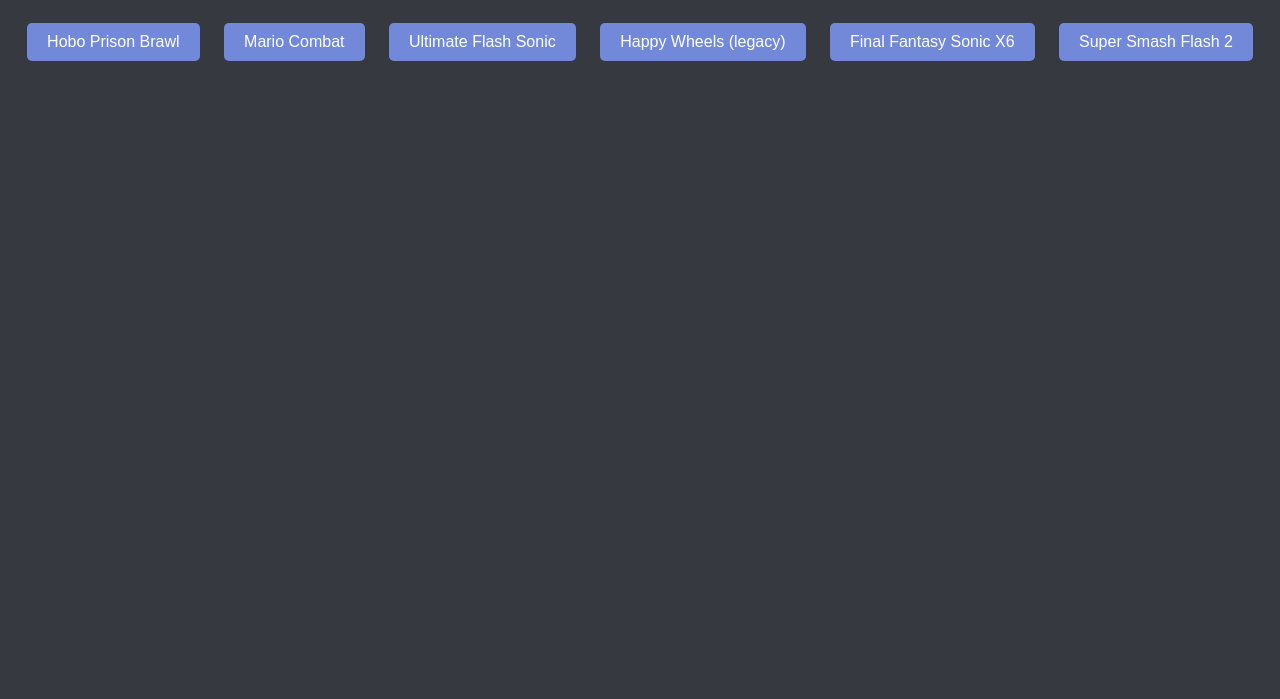
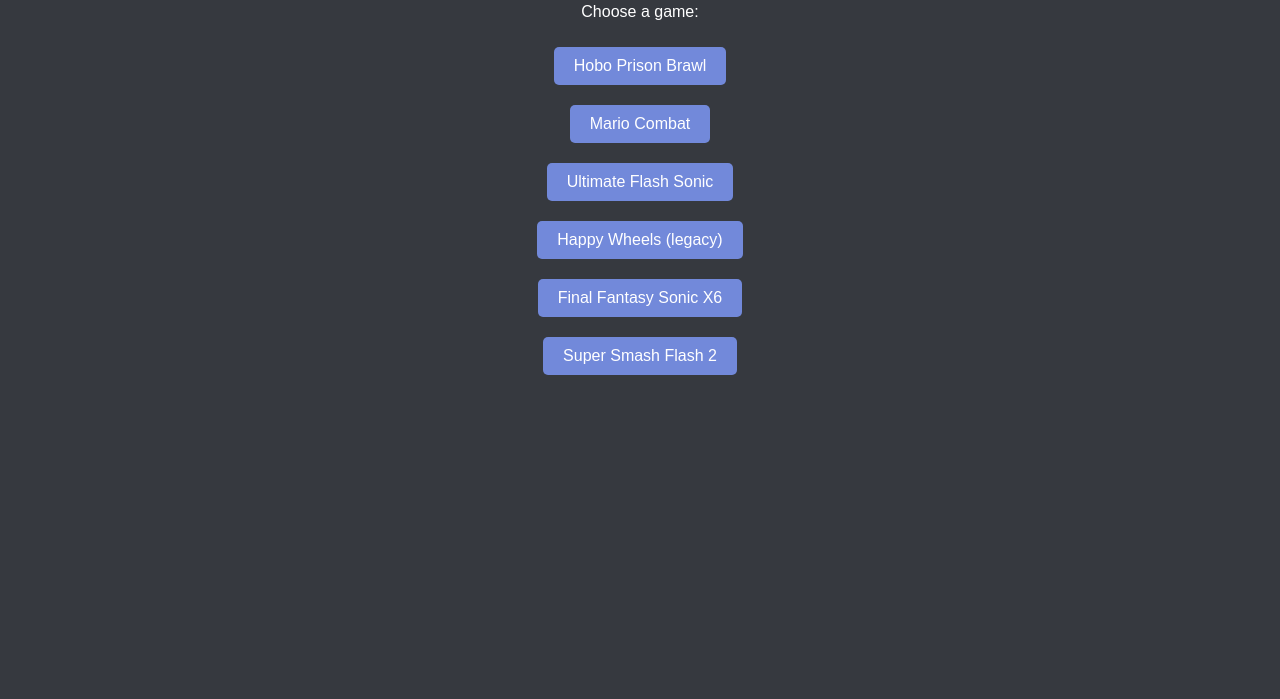
Before and after one commit to TyDevX/FGAW, a plain HTML site: page index.html in a window 1280 px wide. Shown: the part 101-800 px from the top of the page. Drawn offline with Linux system fonts and the light colour scheme.

Commit message:
fixed nigr

```diff
--- a/index.html
+++ b/index.html
@@ -10,10 +10,18 @@
             color: #FFFFFF;
             font-family: Arial, sans-serif;
             text-align: center;
+            display: flex;
+            flex-direction: column;
+            align-items: center;
+        }
+
+        .button-container {
+            display: flex;
+            flex-direction: column;
+            align-items: center;
         }
 
         .button {
-            display: inline-block;
             padding: 10px 20px;
             background-color: #7289DA;
             color: #FFFFFF;
@@ -27,6 +35,7 @@
     <h1>Welcome to Flash Game Archive Web</h1>
     <p>Choose a game:</p>
 
+    <div class="button-container">
         <!-- Button 1 -->
         <a class="button" href="hobobrawl/index.html">Hobo Prison Brawl</a>
 
@@ -38,11 +47,12 @@
 
         <!-- Button 4 momen-->
         <a class="button" href="happywheelslegacy/index.html">Happy Wheels (legacy)</a>
+    </div>
 
     <!-- Button 5 momen-->
     <a class="button" href="FFSX6/index.html">Final Fantasy Sonic X6</a>
 
-    <!-- Button 5 momen-->
+    <!-- Button 6 momen-->
     <a class="button" href="SSF2/index.html">Super Smash Flash 2</a>
 </body>
 </html>
```
Lines whose indentation alone changed are shown as unchanged.
